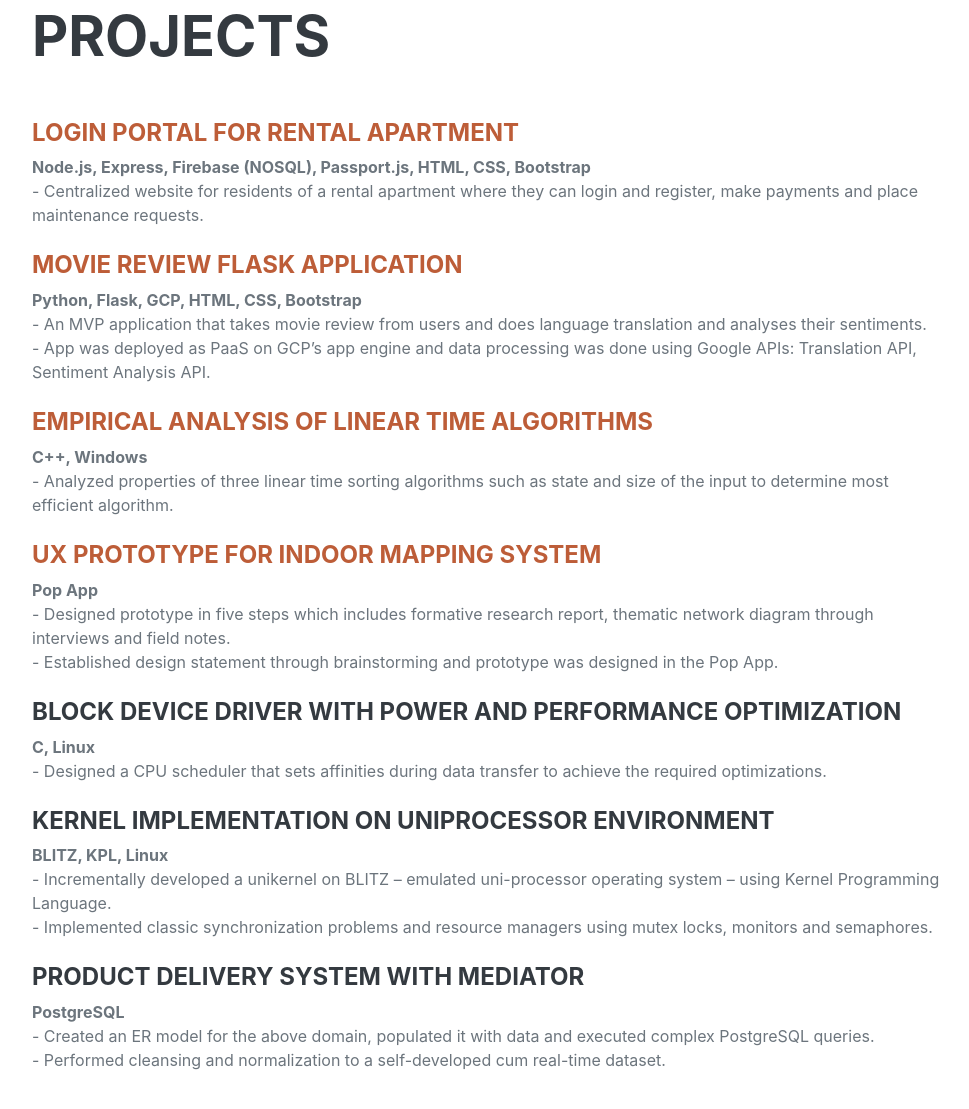
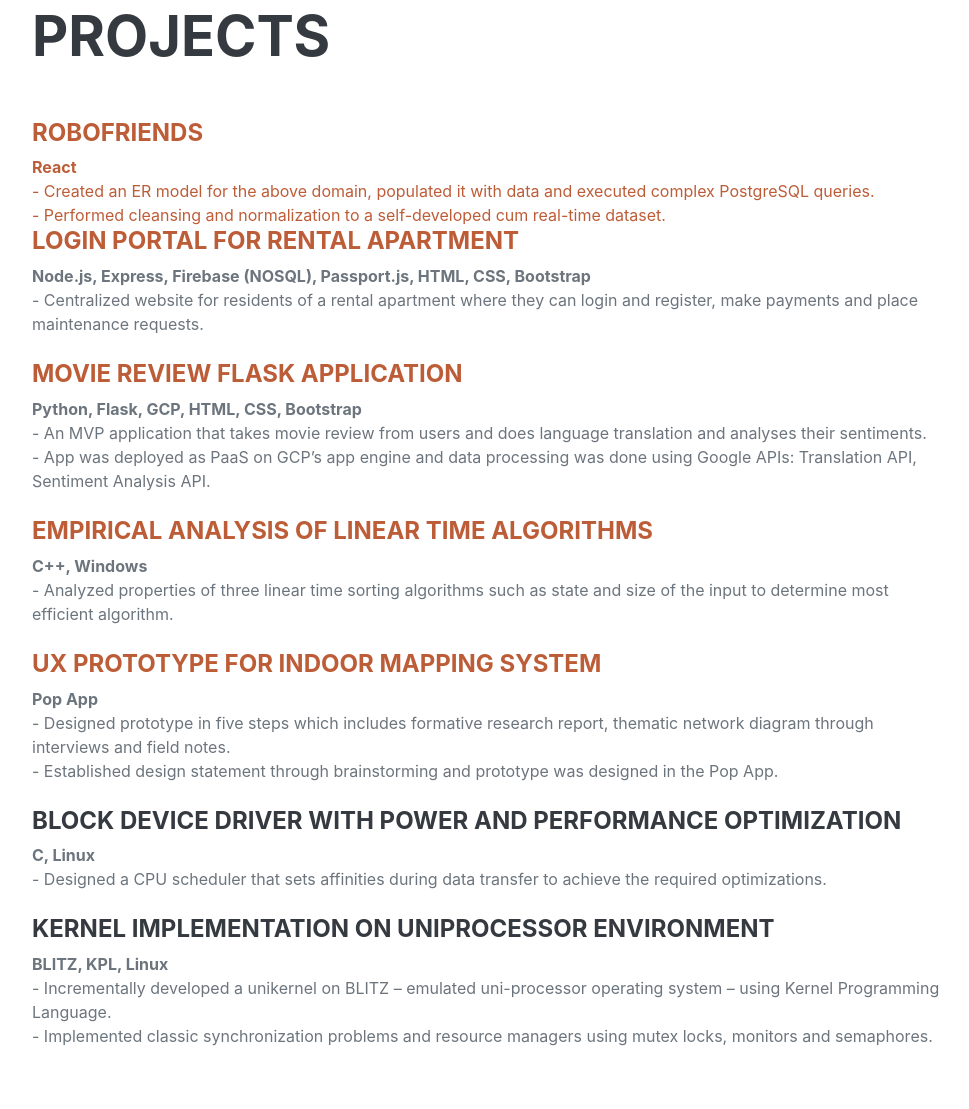
Before and after one commit to nehagadge/nehagadge.github.io, a plain HTML site: page index.html in a window 1280 px wide. Shown: the part 3731-4840 px from the top of the page, without its empty margins (288-1257 px from the left). Drawn offline with nearby package versions, Linux system fonts and the light colour scheme; a web font is replaced by a local one.

Commit message:
Update index.html

```diff
--- a/index.html
+++ b/index.html
@@ -190,6 +190,10 @@ Being a Masters student, I've completed courses like Internet and Cloud Systems,
                 <div class="resume-section-content">
                     <h2 class="mb-5">Projects</h2>
 
+<h4><a href="https://nehagadge.github.io/React-App/">RoboFriends</h4> <strong>React</strong><br>
+- Created an ER model for the above domain, populated it with data and executed complex PostgreSQL queries.<br>
+- Performed cleansing and normalization to a self-developed cum real-time dataset.
+
 <h4><a href="https://github.com/nehagadge/Login-Portal">Login Portal for Rental Apartment</a></h4>
 <strong> Node.js, Express, Firebase (NOSQL), Passport.js, HTML, CSS, Bootstrap<br></strong>
 - Centralized website for residents of a rental apartment where they can login and register, make payments and place maintenance requests.<br><br>
@@ -215,9 +219,6 @@ Being a Masters student, I've completed courses like Internet and Cloud Systems,
 - Incrementally developed a unikernel on BLITZ – emulated uni-processor operating system – using Kernel Programming Language.<br>
 - Implemented classic synchronization problems and resource managers using mutex locks, monitors and semaphores.<br><br>
 
-<h4>Product Delivery System with Mediator</h4> <strong>PostgreSQL</strong><br>
-- Created an ER model for the above domain, populated it with data and executed complex PostgreSQL queries.<br>
-- Performed cleansing and normalization to a self-developed cum real-time dataset.
 
                 </div>
             </section>
```
